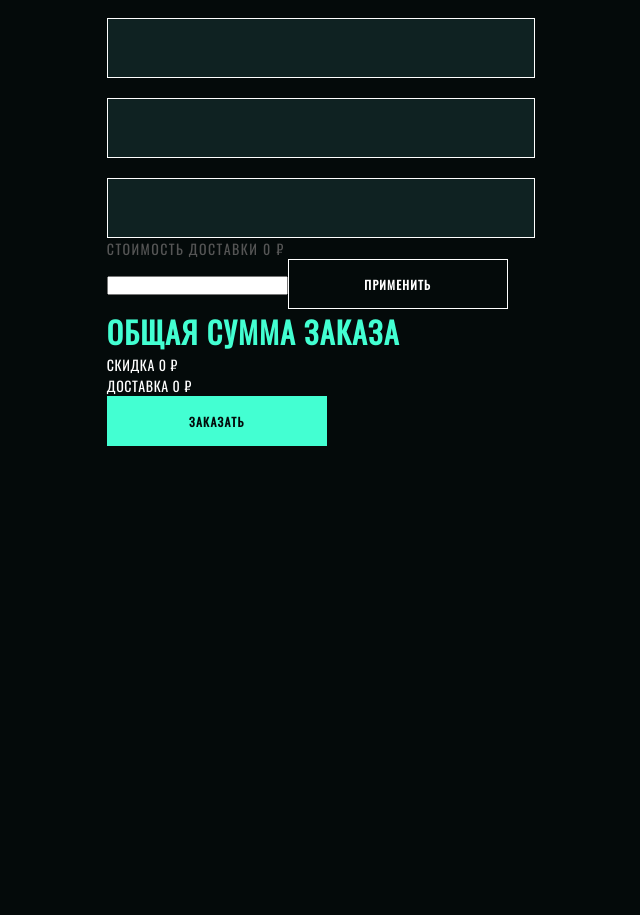
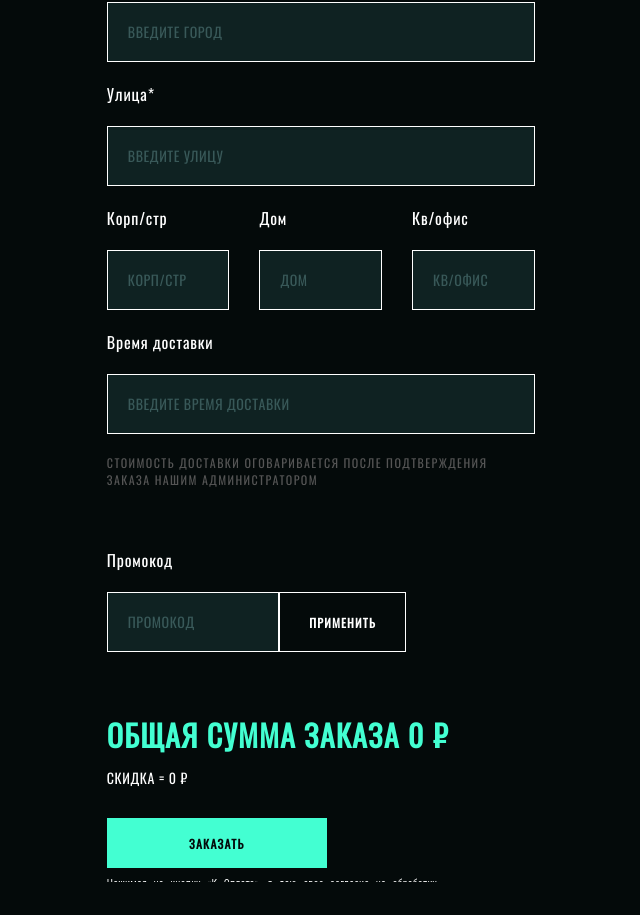
Before and after one commit to jgerba/flower-react-client, a React (Create React App) app: page /checkout in a window 1280 px wide. Shown: the part 1348-2263 px from the top of the page, without its empty margins (34-674 px from the left). Built offline with nearby package versions, Linux system fonts and the light colour scheme.

Commit message:
checkout style upd

```diff
--- a/src/pages/Checkout.jsx
+++ b/src/pages/Checkout.jsx
@@ -2,6 +2,7 @@ import FormInput from '../components/FormInput';
 import MenuBtn from '../components/UI/MenuBtn';
 import SectionHeader from '../components/UI/SectionHeader';
 import TextHeader from '../components/UI/TextHeader';
+import ShopCart from '../components/modals/ShopCart';
 
 import classes from './Checkout.module.css';
 
@@ -12,10 +13,19 @@ function Checkout(props) {
                 <SectionHeader>оформление</SectionHeader>
                 <SectionHeader smallHeader={true}>заказа</SectionHeader>
             </div>
+
+            <ShopCart
+                containerClass={classes.cart}
+                checkoutClass={classes['cart__checkout']}
+                goodsClass={classes['cart__goods']}
+                checkout={true}
+            />
+
             <form className={classes.form} action="">
-                <div>
+                <section className={classes.contacts}>
                     <h4>Контактные данные</h4>
                     <FormInput
+                        containerClass={classes.container}
                         labelClass={classes.label}
                         title="Ваше имя*"
                         placeholder="Введите ваше имя"
@@ -23,6 +33,7 @@ function Checkout(props) {
                         onChange={() => {}}
                     />
                     <FormInput
+                        containerClass={classes.container}
                         labelClass={classes.label}
                         title="Ваш телефон*"
                         placeholder="+7 (977) 777-77-77"
@@ -31,6 +42,7 @@ function Checkout(props) {
                         onChange={() => {}}
                     />
                     <FormInput
+                        containerClass={classes.container}
                         labelClass={classes.label}
                         title="Ваш e-mail*"
                         placeholder="Введите вашу почту"
@@ -39,6 +51,7 @@ function Checkout(props) {
                         onChange={() => {}}
                     />
                     <FormInput
+                        containerClass={classes.container}
                         labelClass={classes.label}
                         title="Телефон получателя (необязательно)"
                         placeholder="+7 (977) 777-77-77"
@@ -47,6 +60,7 @@ function Checkout(props) {
                         onChange={() => {}}
                     />
                     <FormInput
+                        containerClass={classes.container}
                         labelClass={classes.label}
                         title="Имя получателя (необязательно)"
                         placeholder="Введите имя получателя"
@@ -54,6 +68,7 @@ function Checkout(props) {
                         onChange={() => {}}
                     />
                     <FormInput
+                        containerClass={classes.container}
                         labelClass={classes.label}
                         title="Комментарий к заказу"
                         placeholder="Примечания к вашеу заказу,  особые пожелания отделу доставки"
@@ -61,33 +76,87 @@ function Checkout(props) {
                         textarea={true}
                         onChange={() => {}}
                     />
-                </div>
+                </section>
 
-                <div className={classes.delivery}>
+                <section className={classes.delivery}>
                     <h4>Доставка</h4>
-                    <FormInput />
-                    <FormInput />
-                    <div>
-                        <FormInput />
-                        <FormInput />
-                        <FormInput />
+                    <FormInput
+                        containerClass={classes.container}
+                        labelClass={classes.label}
+                        title="Город*"
+                        placeholder="Введите город"
+                        name="city"
+                        onChange={() => {}}
+                    />
+                    <FormInput
+                        containerClass={classes.container}
+                        labelClass={classes.label}
+                        title="Улица*"
+                        placeholder="Введите улицу"
+                        name="street"
+                        onChange={() => {}}
+                    />
+                    <div className={classes['delivery-house']}>
+                        <FormInput
+                            containerClass={classes.container}
+                            labelClass={classes.label}
+                            title="Корп/стр"
+                            placeholder="Корп/стр"
+                            name="building"
+                            onChange={() => {}}
+                        />
+                        <FormInput
+                            containerClass={classes.container}
+                            labelClass={classes.label}
+                            title="Дом"
+                            placeholder="Дом"
+                            name="house"
+                            onChange={() => {}}
+                        />
+                        <FormInput
+                            containerClass={classes.container}
+                            labelClass={classes.label}
+                            title="Кв/офис"
+                            placeholder="Кв/офис"
+                            name="flat"
+                            onChange={() => {}}
+                        />
                     </div>
-                    <FormInput />
-                    <p>{`Стоимость доставки ${0} ₽`}</p>
-                </div>
+                    <FormInput
+                        containerClass={classes.container}
+                        labelClass={classes.label}
+                        title="Время доставки"
+                        placeholder="Введите время доставки"
+                        name="extraName"
+                        onChange={() => {}}
+                    />
+                    <small>{`Стоимость доставки оговаривается после подтверждения заказа нашим администратором`}</small>
+                </section>
 
-                <div>
-                    <input type="text" />
+                <section className={classes.promo}>
+                    <FormInput
+                        containerClass={`${classes.container} ${classes['promo-container']}`}
+                        labelClass={classes.label}
+                        title="Промокод"
+                        placeholder="Промокод"
+                        name="promo"
+                        onChange={() => {}}
+                    />
                     <MenuBtn blank={true}>Применить</MenuBtn>
-                </div>
+                </section>
 
-                <div className={classes.total}>
-                    <TextHeader>Общая сумма заказа</TextHeader>
-                    <p>{`Скидка ${0} ₽`}</p>
-                    <p>{`Доставка ${0} ₽`}</p>
-                </div>
+                <section className={classes.total}>
+                    <TextHeader>{`Общая сумма заказа ${0} ₽`}</TextHeader>
+                    <p>{`Скидка = ${0} ₽`}</p>
+                </section>
 
-                <MenuBtn>Заказать</MenuBtn>
+                <MenuBtn className={classes['submit-btn']}>Заказать</MenuBtn>
+                <small className={classes.policy}>
+                    Нажимая на кнопку «К Оплате», я даю свое согласие на
+                    обработку персональных данных, в соответствии с
+                    <a href=""> Политикой конфиденциальности</a>, а так же
+                    ознакомлен с условиями оплаты и доставки
+                </small>
             </form>
         </main>
     );
--- a/src/pages/Checkout.module.css
+++ b/src/pages/Checkout.module.css
@@ -2,7 +2,7 @@
     position: relative;
     display: grid;
     grid-template-columns: repeat(7, 1fr);
-    grid-template-rows: 250px 2200px;
+    grid-template-rows: 250px 1900px;
 
     margin-left: 11vw;
     margin-right: 11vw;
@@ -20,6 +20,24 @@
 
     top: -15px;
     left: 273px;
+}
+
+.cart {
+    grid-template-rows: 80px 1fr 71px;
+
+    top: 280px;
+    right: 165px;
+
+    height: 50%;
+}
+
+.cart__checkout {
+    height: fit-content;
+    margin-top: 20px;
+}
+
+.cart__goods {
+    height: 100%;
 }
 
 .form {
@@ -40,18 +58,61 @@
     color: var(--customGreen);
 }
 
+.container {
+    gap: 10px;
+}
+
 .label {
     align-self: flex-start;
     text-transform: none;
 }
 
-.delivery p {
+.contacts,
+.delivery {
+    display: flex;
+    flex-direction: column;
+    gap: 20px;
+}
+
+.delivery {
+    margin-top: 60px;
+}
+
+.delivery-house {
+    display: flex;
+    gap: 30px;
+}
+
+.delivery small {
     font-family: Oswald;
-    font-size: 14px;
+    font-size: 12px;
     letter-spacing: 1.4px;
     text-transform: uppercase;
 
     color: #555;
+}
+
+.promo {
+    display: flex;
+    align-items: flex-end;
+
+    width: 70%;
+    margin-top: 60px;
+}
+
+.promo-container {
+    width: 50%;
+}
+
+.promo button {
+    height: 60px;
+}
+
+.total {
+    display: flex;
+    flex-direction: column;
+    gap: 10px;
+    margin-top: 60px;
 }
 
 .total p {
@@ -62,3 +123,35 @@
 
     color: var(--customWhite);
 }
+
+.submit-btn {
+    margin-top: 30px;
+}
+
+.policy {
+    display: block;
+
+    width: 330px;
+
+    margin-top: 10px;
+
+    text-align: justify;
+
+    font-family: Roboto Condensed;
+    font-size: 10px;
+    letter-spacing: 0.2px;
+
+    color: var(--customWhite);
+}
+
+.policy a {
+    font-family: Roboto Condensed;
+    font-size: 10px;
+    font-style: normal;
+    font-weight: 400;
+    line-height: normal;
+    letter-spacing: 0.2px;
+    text-decoration-line: underline;
+
+    color: var(--customPink);
+}
```
